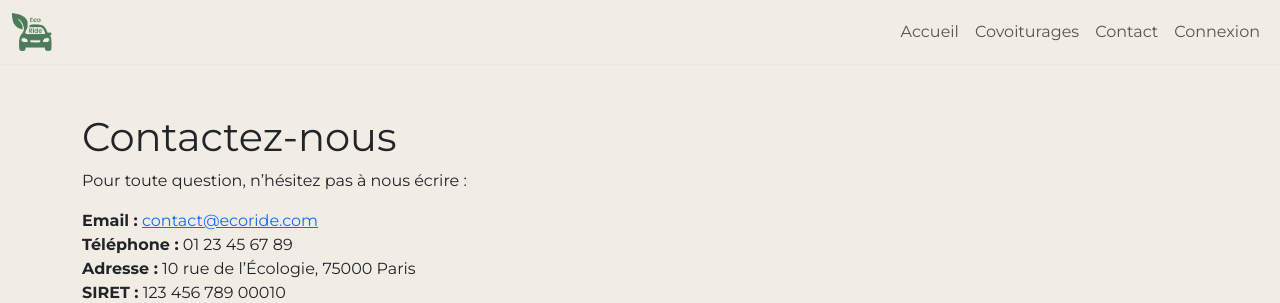
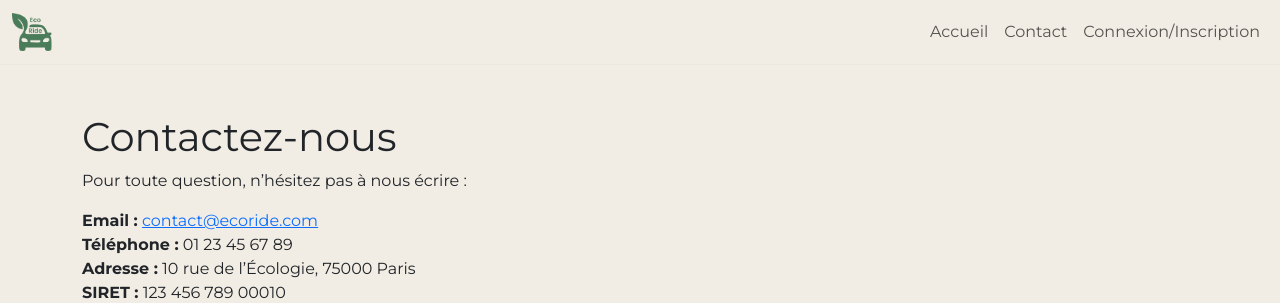
Before and after one commit to AmelieO-83/EcoRide, a Symfony app: template templates/contact.html.twig in a window 1280 px wide. Shown: the top 303 px of the page. Run offline with Twig, Linux system fonts and the light colour scheme; the template is opened without the code that fills it, so the values that code supplies are empty; some libraries are stand-ins or nearby versions.

Commit message:
suppression covoiturage dans la nav bar

```diff
--- a/templates/base.html.twig
+++ b/templates/base.html.twig
@@ -25,9 +25,8 @@
     <div class="collapse navbar-collapse justify-content-end" id="navbarEcoride">
       <ul class="navbar-nav mb-2 mb-lg-0">
         <li class="nav-item"><a class="nav-link" href="{{ path('home') }}">Accueil</a></li>
-        <li class="nav-item"><a class="nav-link" href="#">Covoiturages</a></li>
         <li class="nav-item"><a class="nav-link" href="{{ path('contact') }}">Contact</a></li>
-        <li class="nav-item"><a class="nav-link" href="#">Connexion</a></li>
+        <li class="nav-item"><a class="nav-link" href="#">Connexion/Inscription</a></li>
       </ul>
     </div>
   </div>
```
